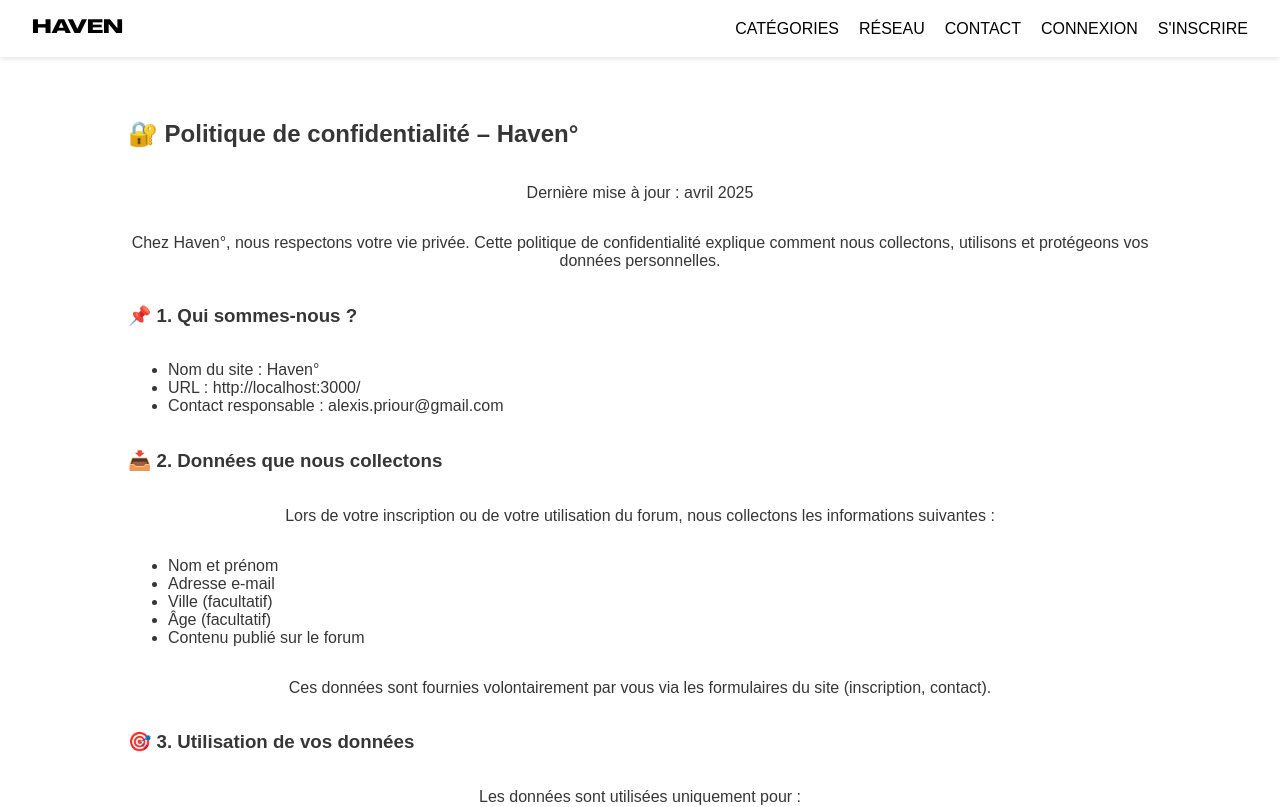
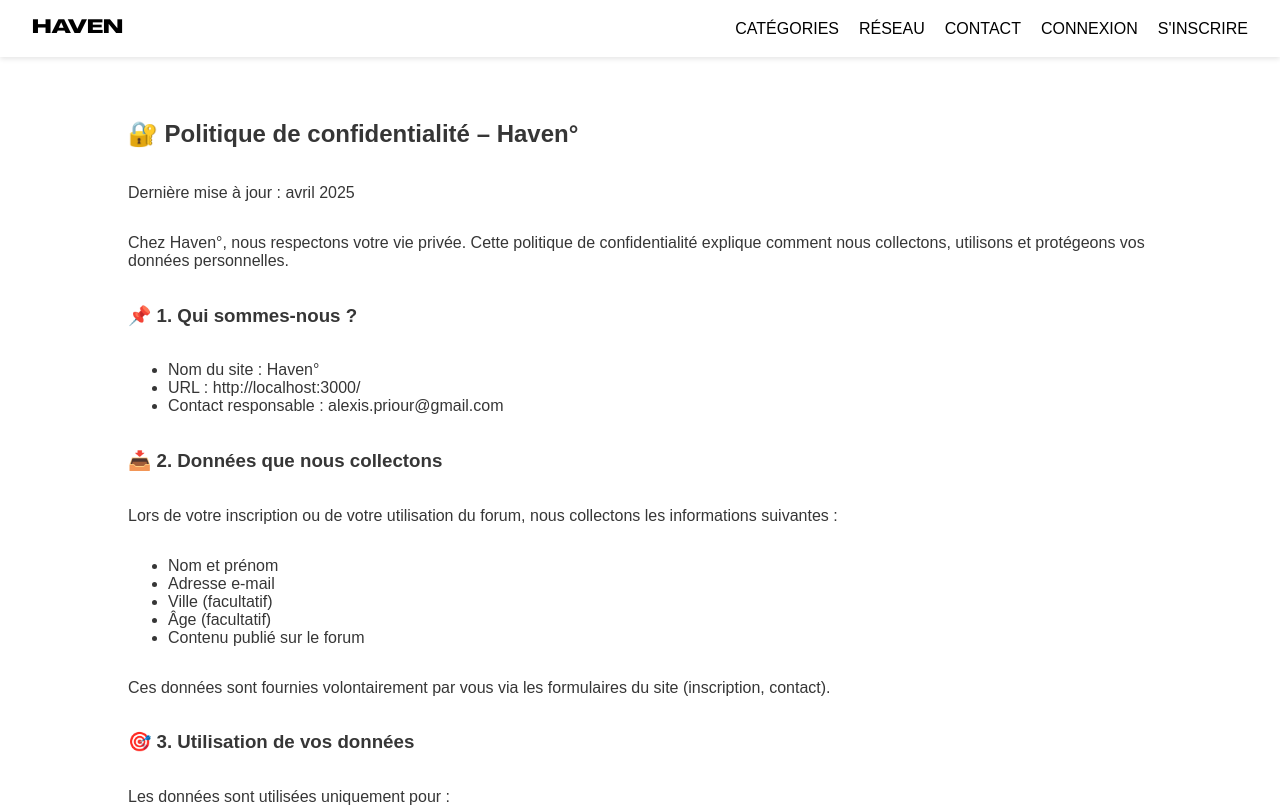
Before and after one commit to KyleAktr/forum, a Next.js app in the folder frontend/: page /RGPD in a window 1280 px wide. Shown: the top 807 px of the page. Built offline with nearby package versions, Linux system fonts and the light colour scheme.

Commit message:
Remove excess CSS tag

```diff
--- a/frontend/src/styles/pages/_network.scss
+++ b/frontend/src/styles/pages/_network.scss
@@ -17,9 +17,6 @@ h1 {
   margin-top: 50px;
 }
 
-p {
-  text-align: center;
-}
 
 
 .search-user {
```
